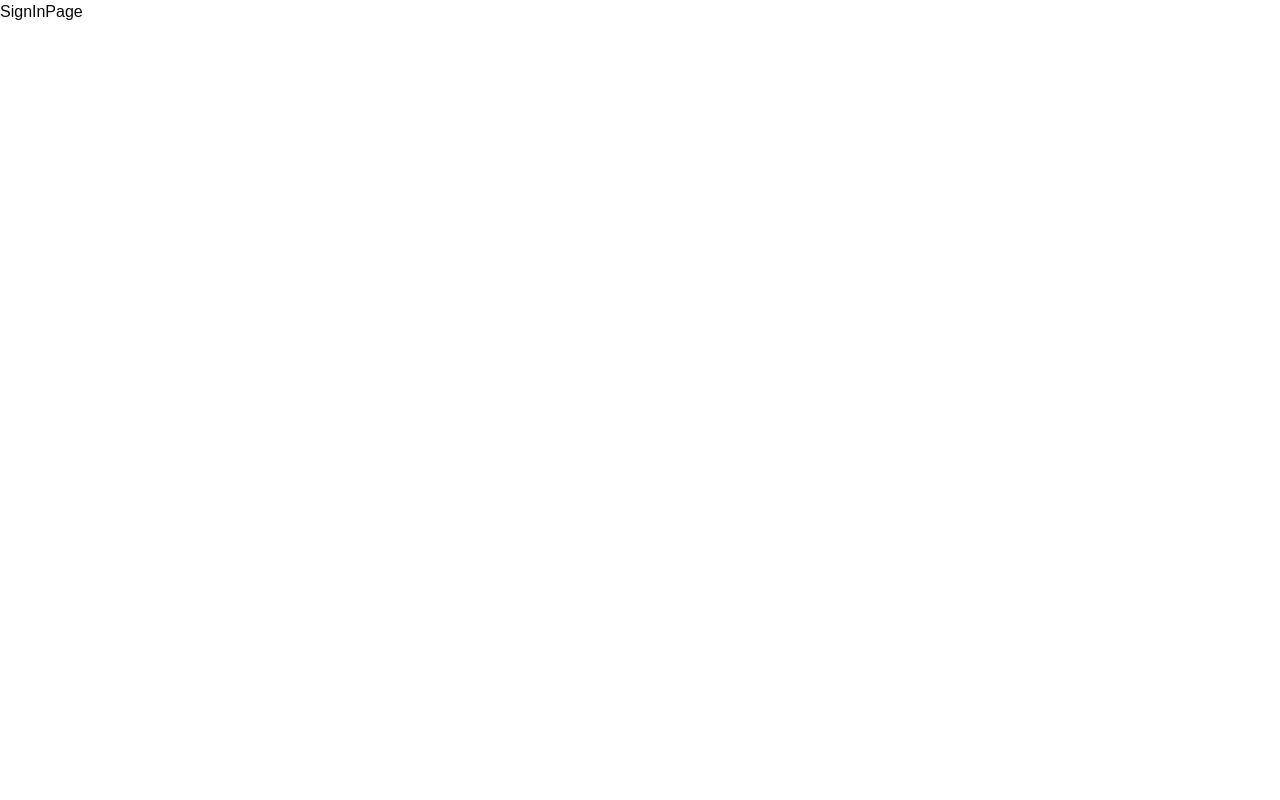
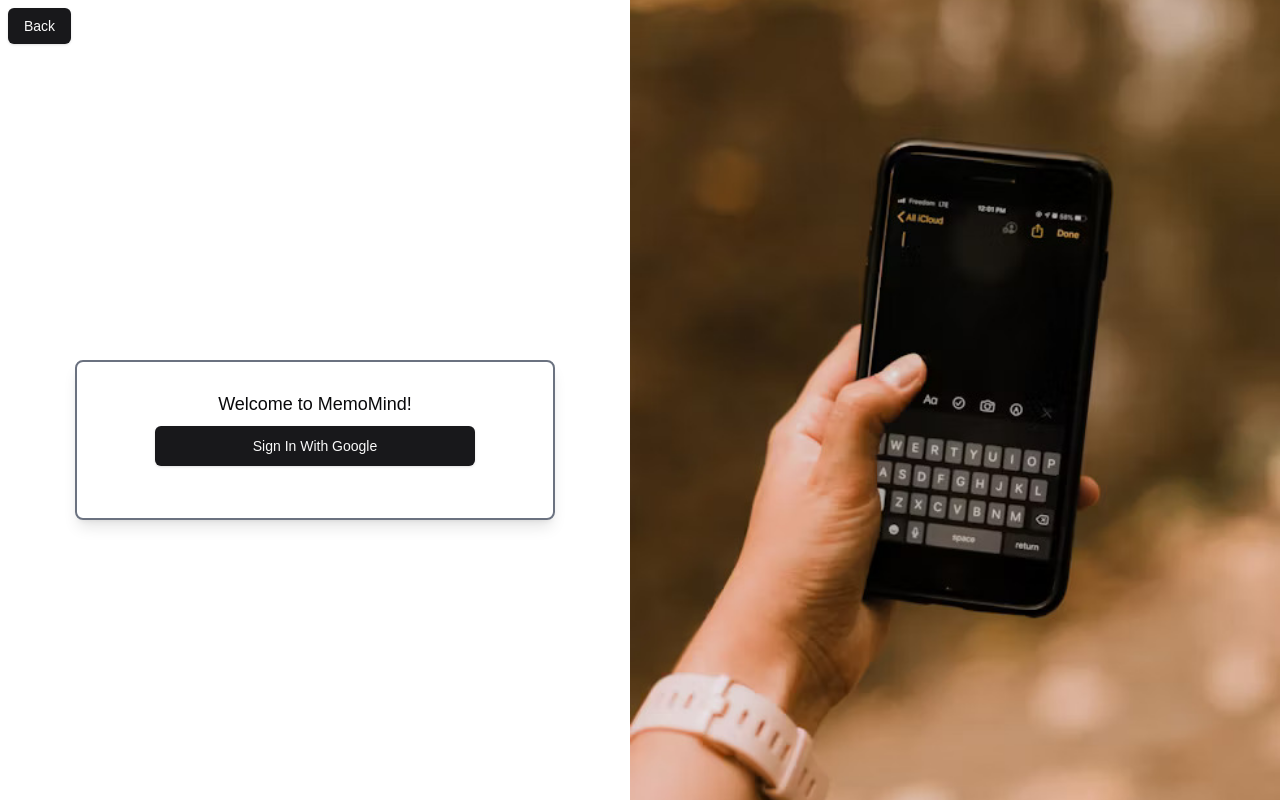
Before and after one commit to ZendeAditya/memoMind, a Next.js app: page /sign-in in a window 1280 px wide. Built offline with nearby package versions, Linux system fonts and the light colour scheme.

Commit message:
sign in page desing done

```diff
--- a/src/app/(auth)/sign-in/page.tsx
+++ b/src/app/(auth)/sign-in/page.tsx
@@ -1,9 +1,45 @@
+"use client";
+import { Button } from "@/components/ui/button";
 import React from "react";
-
+import authImg from "../../../../assets/auth.jpg";
+import Image from "next/image";
+import { useRouter } from "next/navigation";
 type Props = {};
 
 const SignInPage = (props: Props) => {
-  return <div>SignInPage</div>;
+  const router = useRouter();
+  return (
+    <div className="relative">
+      <div className="absolute top-0 p-2">
+        <Button onClick={() => router.push("/")}>Back</Button>
+      </div>
+      <section className="flex items-center justify-center min-h-screen lg:hidden">
+        <div className="border-2 w-full mx-10 rounded-lg shadow-md h-32 text-center">
+          <h2 className=" text-lg p-2">Welcome to MemoMind!</h2>
+          <Button className="w-80 h-10">Sign In With Google</Button>
+        </div>
+      </section>
+      <section className="hidden lg:block">
+        <section className="flex items-center justify-between min-h-screen ">
+          <div className="w-auto container mx-auto">
+            <div className="border-2 w-[30rem] rounded-lg shadow-lg h-40 border-gray-500 text-center translate-y-10 py-5">
+              <h2 className=" text-lg p-2">Welcome to MemoMind!</h2>
+              <Button className="w-80 h-10">Sign In With Google</Button>
+            </div>
+          </div>
+          <div className="">
+            <Image
+              src={authImg}
+              alt="Auth Image"
+              width={650}
+              height={100}
+              className="h-screen object-cover"
+            />
+          </div>
+        </section>
+      </section>
+    </div>
+  );
 };
 
 export default SignInPage;
--- a/src/components/landing/Nav.tsx
+++ b/src/components/landing/Nav.tsx
@@ -1,19 +1,31 @@
+"use client";
 import React from "react";
-
+import { useRouter } from "next/navigation";
 type Props = {};
 import memomindlogo from "../../../assets/memomind_logo.png";
 import Image from "next/image";
 import { Button } from "../ui/button";
+import Link from "next/link";
 const Nav = (props: Props) => {
+  const router = useRouter();
   return (
     <nav className="px-5 hero py-3 w-screen sticky top-0 z-10">
       <div className="flex items-center justify-between">
-        <div className="flex items-center gap-2 md:text-3xl text">
-          <Image src={memomindlogo} alt="Logo" className="w-10 h-10" />
-          <p>MemoMind</p>
-        </div>
+        <Link href="/">
+          <div className="flex items-center gap-2 md:text-3xl text">
+            <Image
+              src={memomindlogo}
+              alt="Logo"
+              className="w-10 h-10 cursor-pointer"
+            />
+            <p>MemoMind</p>
+          </div>
+        </Link>
         <div>
-          <Button className="rounded-lg w-28 h-10 bg-yellow-500 hover:bg-yellow-600">
+          <Button
+            className="rounded-lg w-28 h-10 bg-yellow-500 hover:bg-yellow-600"
+            onClick={() => router.push("/sign-in")}
+          >
             Sign Up
           </Button>
         </div>
--- a/src/components/landing/Work.tsx
+++ b/src/components/landing/Work.tsx
@@ -13,8 +13,7 @@ const Work = (_props: Props) => {
           src="https://www.youtube.com/embed/XDqEvmxnLeY?si=ERGgVpjYOVnqu5JU"
           title="YouTube video player"
           allow="accelerometer; autoplay; clipboard-write; encrypted-media; gyroscope; picture-in-picture; web-share"
-          referrerpolicy="strict-origin-when-cross-origin"
-          allowfullscreen
+          referrerPolicy="strict-origin-when-cross-origin"
           className="lg:w-[50rem] w-96 h-96 rounded-lg shadow-lgls
           "
         ></iframe>
```
Also changed, not shown: assets/auth.jpg (added).
